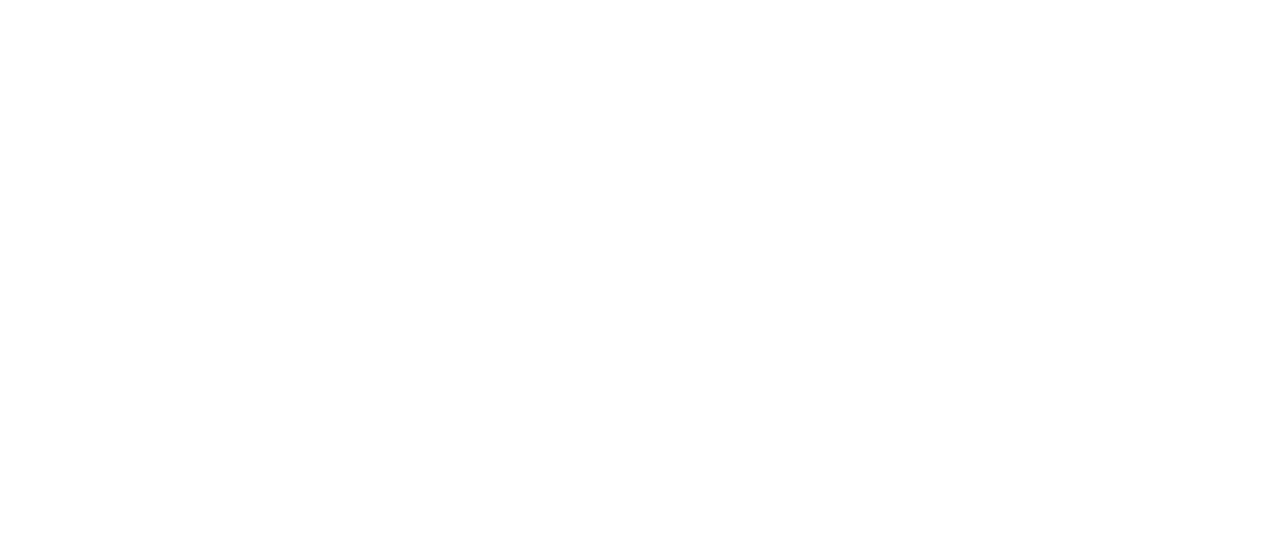
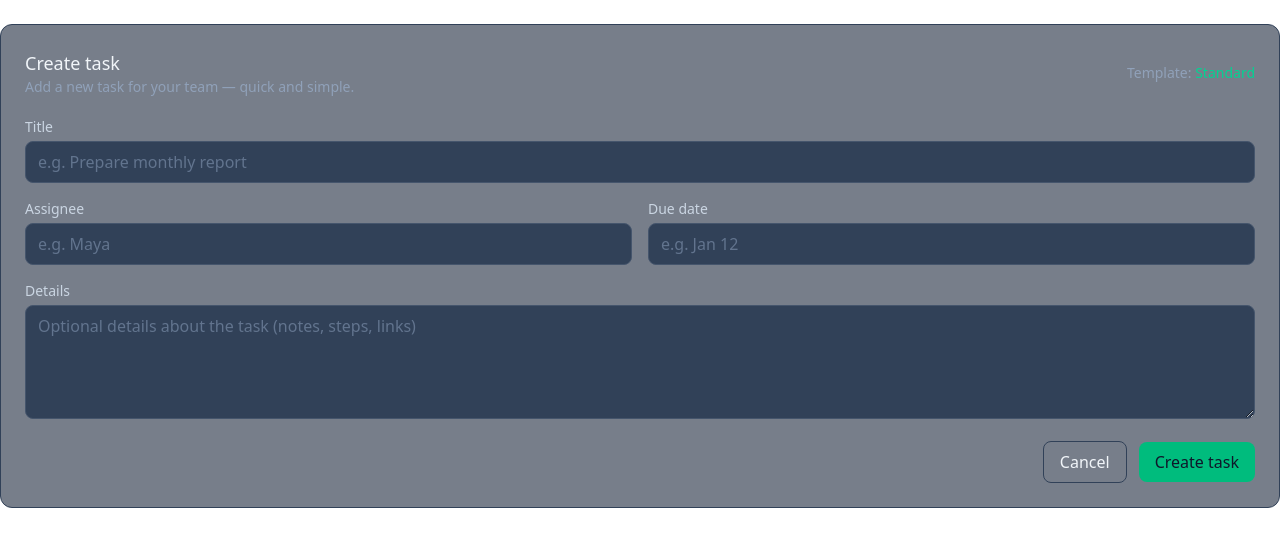
Before and after one commit to sajal-pakira/StaffSync, a React (Vite) app: page /create-task in a window 1280 px wide. Before the commit this address had no page. Shown: the top 546 px of the page. Built offline with nearby package versions, Linux system fonts and the light colour scheme.

Commit message:
CreateTask page added

```diff
--- a/src/App.jsx
+++ b/src/App.jsx
@@ -3,6 +3,7 @@ import Login from "./components/Auth/Login";
 import Employee from "./components/Dashboard/Employee";
 import Admin from "./components/Dashboard/Admin";
 import Signup from "./components/Auth/Signup";
+import CreateTask from "./pages/CreateTask";
 
 const App = () => {
   return (
@@ -12,6 +13,7 @@ const App = () => {
         <Route path="/signup" element={<Signup />} />
         <Route path="/dashboard" element={<Employee />} />
         <Route path="/admin" element={<Admin />} />
+        <Route path="/create-task" element={<CreateTask />} />
       </Routes>
     </>
   );
--- a/src/components/Dashboard/Admin.jsx
+++ b/src/components/Dashboard/Admin.jsx
@@ -56,7 +56,7 @@ const Admin = () => {
 
   return (
     <div className="min-h-screen bg-slate-900 text-slate-100">
-      <div className="max-w-screen-xl mx-auto p-8">
+      <div className="max-w-7xl mx-auto p-8">
         <div className="flex gap-8">
           {/* Sidebar */}
           <aside className="w-64 hidden md:block">
@@ -216,7 +216,7 @@ const Admin = () => {
                 <div className="rounded-xl bg-slate-800/60 border border-slate-700 p-6">
                   <h3 className="text-lg font-medium mb-3">Quick actions</h3>
                   <div className="flex flex-col gap-3">
-                    <Link to={"/admin/create-task"}>
+                    <Link to={"/create-task"}>
                       <button className="w-full py-2 rounded-lg bg-emerald-500 hover:bg-emerald-600 text-slate-900 font-medium">
                         Create task
                       </button>
--- /dev/null
+++ b/src/pages/CreateTask.jsx
@@ -0,0 +1,44 @@
+const CreateTask = () => {
+  return (
+    <div className="mt-6 rounded-xl bg-slate-800/60 border border-slate-700 p-6">
+      <div className="flex items-center justify-between">
+        <div>
+          <h3 className="text-lg font-medium text-slate-100">Create task</h3>
+          <p className="text-sm text-slate-400">Add a new task for your team — quick and simple.</p>
+        </div>
+        <div className="text-sm text-slate-400">Template: <span className="text-emerald-400">Standard</span></div>
+      </div>
+
+      <form className="mt-5 grid grid-cols-1 gap-4">
+        <div>
+          <label className="text-sm text-slate-300 mb-1 block">Title</label>
+          <input className="w-full px-3 py-2 rounded-lg bg-slate-700 text-slate-100 border border-slate-600 placeholder:text-slate-500 focus:outline-none focus:ring-2 focus:ring-emerald-400" placeholder="e.g. Prepare monthly report" />
+        </div>
+
+        <div className="grid grid-cols-1 md:grid-cols-2 gap-4">
+          <div>
+            <label className="text-sm text-slate-300 mb-1 block">Assignee</label>
+            <input className="w-full px-3 py-2 rounded-lg bg-slate-700 text-slate-100 border border-slate-600 placeholder:text-slate-500 focus:outline-none focus:ring-2 focus:ring-emerald-400" placeholder="e.g. Maya" />
+          </div>
+
+          <div>
+            <label className="text-sm text-slate-300 mb-1 block">Due date</label>
+            <input className="w-full px-3 py-2 rounded-lg bg-slate-700 text-slate-100 border border-slate-600 placeholder:text-slate-500 focus:outline-none focus:ring-2 focus:ring-emerald-400" placeholder="e.g. Jan 12" />
+          </div>
+        </div>
+
+        <div>
+          <label className="text-sm text-slate-300 mb-1 block">Details</label>
+          <textarea rows={4} className="w-full px-3 py-2 rounded-lg bg-slate-700 text-slate-100 border border-slate-600 placeholder:text-slate-500 focus:outline-none focus:ring-2 focus:ring-emerald-400" placeholder="Optional details about the task (notes, steps, links)" />
+        </div>
+
+        <div className="flex items-center justify-end gap-3">
+          <button type="button" className="py-2 px-4 rounded-lg border border-slate-700 hover:bg-slate-700 text-slate-100">Cancel</button>
+          <button type="button" className="py-2 px-4 rounded-lg bg-emerald-500 hover:bg-emerald-600 text-slate-900 font-medium">Create task</button>
+        </div>
+      </form>
+    </div>
+  );
+};
+
+export default CreateTask;
```
